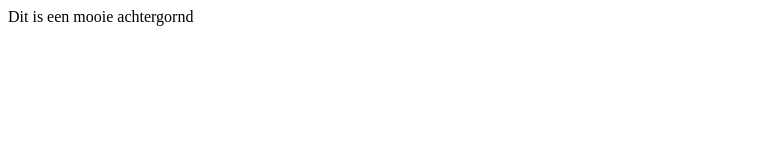
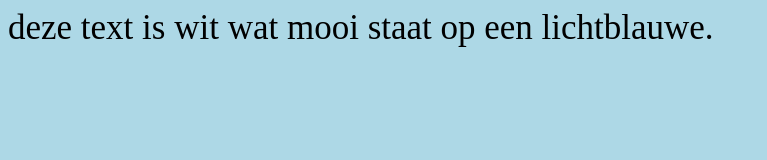
Before and after one commit to MootjeAbou/Een-mooi-kleurtje-3b447214, a plain HTML site: page index.html in a window 1280 px wide. Shown: the whole page, without its empty margins (0-767 px from the left). Drawn offline with Linux system fonts and the light colour scheme.

Commit message:
Mijn pagina

```diff
--- a/index.html
+++ b/index.html
@@ -1,11 +1,10 @@
 <!DOCTYPE html>
 <html>
-<background>
 <head>
-Dit is een mooie achtergornd
+    <style> body { font-size: 35px; background-color: lightblue;}
+    </style>
 </head>
 <body>
-
+deze text is wit wat mooi staat op een lichtblauwe.
 </body>
-</background>
 </html>
--- a/style.css
+++ b/style.css
@@ -1,2 +1,2 @@
-background    {background-color: brown; color: white;
+body    {color: white; -webkit-text-stroke-width: 0.7px; -webkit-text-stroke-color: purple;
 }
```
